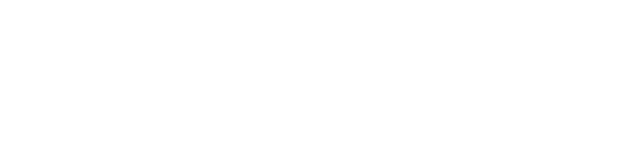
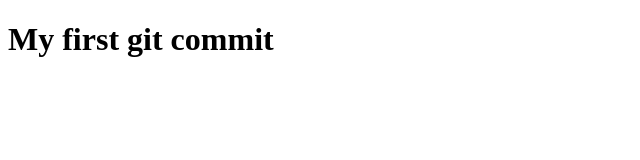
Before and after one commit to s-sergiusavin/testrepo, a plain HTML site: page index.html in a window 1280 px wide. Shown: the whole page, without its empty margins (0-640 px from the left). Drawn offline with Linux system fonts and the light colour scheme.

Commit message:
Adjusted index.html content

```diff
--- a/index.html
+++ b/index.html
@@ -3,9 +3,10 @@
 <head>
     <meta charset="UTF-8">
     <meta name="viewport" content="width=device-width, initial-scale=1.0">
-    <title>Document</title>
+    <title>Test title</title>
 </head>
 <body>
+    <h1>My first git commit</h1>
 
 </body>
 </html>
```
